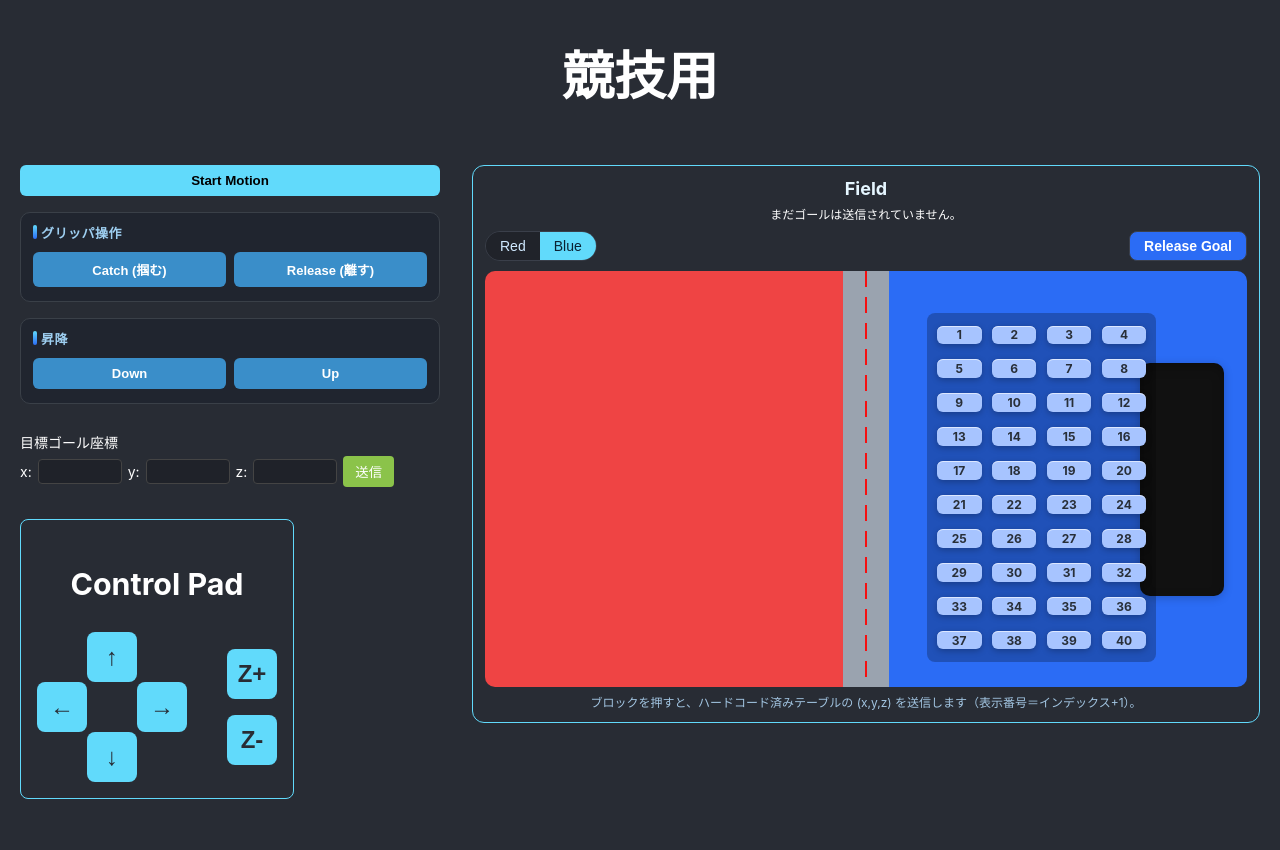
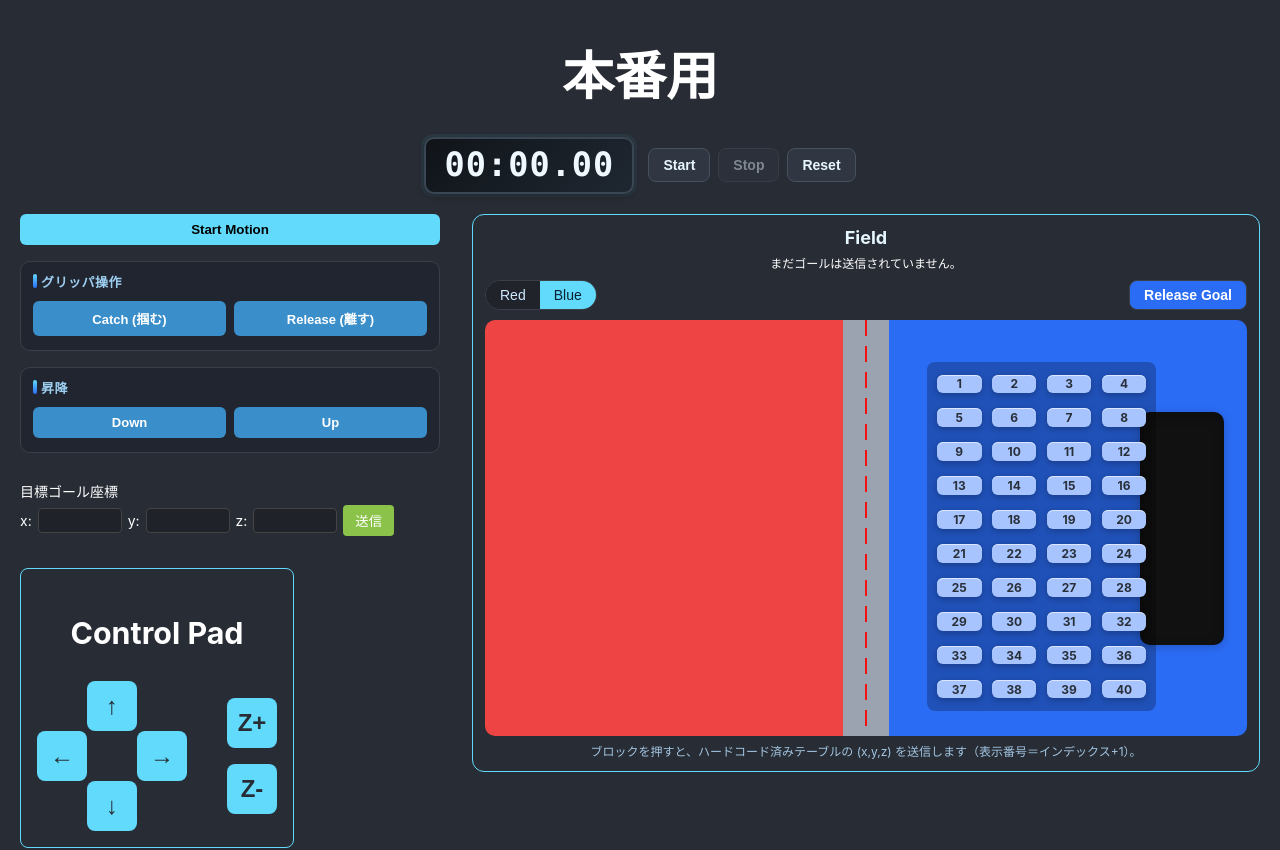
Before and after one commit to SameSameIndustry/catchrobo_app, a React (Create React App) app in the folder frontend/: page / in a window 1280 px wide. Shown: the top 850 px of the page. Built offline with nearby package versions, Linux system fonts and the light colour scheme.

Commit message:
タイマー追加

```diff
--- a/frontend/src/App.css
+++ b/frontend/src/App.css
@@ -313,6 +313,47 @@
   font-size: 14px;
   color: #61dafb;
 }
+
+/* Competition timer */
+.comp-timer-wrapper {
+  display: flex;
+  gap: 14px;
+  align-items: center;
+  margin-top: -8px; /* 見出しとの視覚的結合を少し強める */
+  flex-wrap: wrap;
+}
+.comp-timer-display {
+  font-family: 'Roboto Mono', Menlo, monospace;
+  font-size: clamp(28px, 4.2vmin, 44px);
+  font-weight: 700;
+  letter-spacing: 1px;
+  background: linear-gradient(135deg,#101419,#1f2731);
+  color: #f0f8ff;
+  padding: 6px 18px 8px;
+  border: 2px solid #3a4654;
+  border-radius: 10px;
+  box-shadow: 0 2px 6px rgba(0,0,0,.35), 0 0 0 3px rgba(97,218,251,0.08);
+  min-width: 170px;
+  text-align: center;
+}
+.comp-timer-buttons {
+  display: flex;
+  gap: 8px;
+}
+.comp-timer-buttons button {
+  background: #303742;
+  color: #e8f7ff;
+  border: 1px solid #46525f;
+  padding: 8px 14px;
+  border-radius: 8px;
+  font-size: 14px;
+  font-weight: 600;
+  cursor: pointer;
+  transition: background .15s ease, transform .1s ease, color .15s ease;
+}
+.comp-timer-buttons button:hover:not(:disabled) { background:#3b4552; }
+.comp-timer-buttons button:active:not(:disabled) { transform: translateY(1px); }
+.comp-timer-buttons button:disabled { opacity:.45; cursor: default; }
 /* === 競技タブにフィールドをレイアウト === */
 .competition-layout {
   display: grid;
--- a/frontend/src/App.tsx
+++ b/frontend/src/App.tsx
@@ -1,6 +1,6 @@
 // frontend/src/App.tsx
 
-import React, { useState } from 'react';
+import React, { useRef, useState, useEffect } from 'react';
 import './App.css';
 import RobotField from './components/RobotField';
 import ControlPad from './components/ControlPad';
@@ -15,6 +15,52 @@ function App() {
   const [goal, setGoal] = useState({ x: '', y: '', z: '' });
   const [jointAngles, setJointAngles] = useState<string[]>(['', '', '', '', '', '']);
   const [message, setMessage] = useState<string>('');
+  // Timer state (milliseconds elapsed)
+  const [elapsedMs, setElapsedMs] = useState(0);
+  const [running, setRunning] = useState(false);
+  const startRef = useRef<number | null>(null); // performance.now() 起点
+  const rafId = useRef<number | null>(null);
+
+  // Start timer
+  const handleStartTimer = () => {
+    if (running) return;
+    setRunning(true);
+    const base = performance.now() - elapsedMs; // 再開対応
+    startRef.current = base;
+    const loop = () => {
+      if (!startRef.current) return;
+      const now = performance.now();
+      setElapsedMs(now - startRef.current);
+      rafId.current = requestAnimationFrame(loop);
+    };
+    rafId.current = requestAnimationFrame(loop);
+  };
+  const handleStopTimer = () => {
+    if (!running) return;
+    setRunning(false);
+    if (rafId.current) cancelAnimationFrame(rafId.current);
+    rafId.current = null;
+  };
+  const handleResetTimer = () => {
+    if (rafId.current) cancelAnimationFrame(rafId.current);
+    rafId.current = null;
+    startRef.current = null;
+    setElapsedMs(0);
+    setRunning(false);
+  };
+
+  // Cleanup on unmount
+  useEffect(() => () => { if (rafId.current) cancelAnimationFrame(rafId.current); }, []);
+
+  const formatTime = (ms: number) => {
+    const totalMs = Math.floor(ms);
+    const totalSec = Math.floor(totalMs / 1000);
+    const minutes = Math.floor(totalSec / 60);
+    const seconds = totalSec % 60;
+    const centi = Math.floor((totalMs % 1000) / 10); // 2桁
+    const pad = (n: number, l = 2) => n.toString().padStart(l, '0');
+    return `${pad(minutes)}:${pad(seconds)}.${pad(centi)}`;
+  };
 
   const handleGoalChange = (e: React.ChangeEvent<HTMLInputElement>) => {
     const { name, value } = e.target;
@@ -61,13 +107,25 @@ function App() {
       <header className="App-header">
         <h1>
           {activeTab === 'competition'
-            ? '競技用'
+            ? '本番用'
             : activeTab === 'debug'
               ? 'デバッグ用'
               : activeTab === 'field'
                 ? 'フィールド表示'
                 : 'カメラ表示'}
         </h1>
+        {activeTab === 'competition' && (
+          <div className="comp-timer-wrapper">
+            <div className="comp-timer-display" aria-label="competition timer">
+              {formatTime(elapsedMs)}
+            </div>
+            <div className="comp-timer-buttons">
+              <button onClick={handleStartTimer} disabled={running}>Start</button>
+              <button onClick={handleStopTimer} disabled={!running}>Stop</button>
+              <button onClick={handleResetTimer}>Reset</button>
+            </div>
+          </div>
+        )}
 
         <div className="content-area">
           {activeTab === 'competition' && (
@@ -139,7 +197,7 @@ function App() {
         <div className="status-message">{message}</div>
 
         <nav className="tab-bar">
-          <button className={`tab-button ${activeTab === 'competition' ? 'active' : ''}`} onClick={() => setActiveTab('competition')}>競技用</button>
+          <button className={`tab-button ${activeTab === 'competition' ? 'active' : ''}`} onClick={() => setActiveTab('competition')}>本番用</button>
           <button className={`tab-button ${activeTab === 'debug' ? 'active' : ''}`} onClick={() => setActiveTab('debug')}>デバッグ用</button>
           <button className={`tab-button ${activeTab === 'field' ? 'active' : ''}`} onClick={() => setActiveTab('field')}>フィールド表示</button>
           <button className={`tab-button ${activeTab === 'camera' ? 'active' : ''}`} onClick={() => setActiveTab('camera')}>カメラ</button>
```
